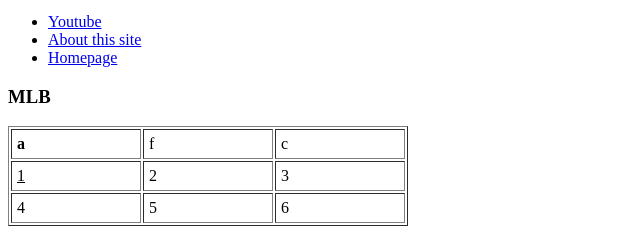
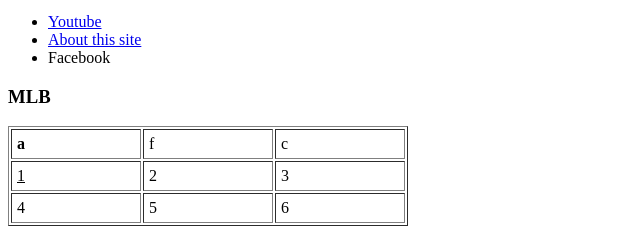
Before and after one commit to rosenritter1688/rosenritter1688.github.io, a plain HTML site: page index.html in a window 1280 px wide. Shown: the part 355-583 px from the top of the page, 0-640 px from the left. Drawn offline with Linux system fonts and the light colour scheme.

Commit message:
trying to fix hyperlink of homepage

```diff
--- a/index.html
+++ b/index.html
@@ -25,7 +25,7 @@
     <ul>
         <li><a href="https://www.youtube.com/watch?v=SRbewm2AUew&t=501s">Youtube</a></li>
         <li><A HREF="pages/02.html">About this site</A></li>
-        <li><A HREF="index.html">Homepage</A></li>
+        <li>Facebook</li>
     </ul>
     <h3>MLB</h3>                  <!--cellpadding  = spacing-->
     <table border="1" width="400" cellpadding="5">
```
Also changed, not shown: pages/02.html (+1 -3 lines).
